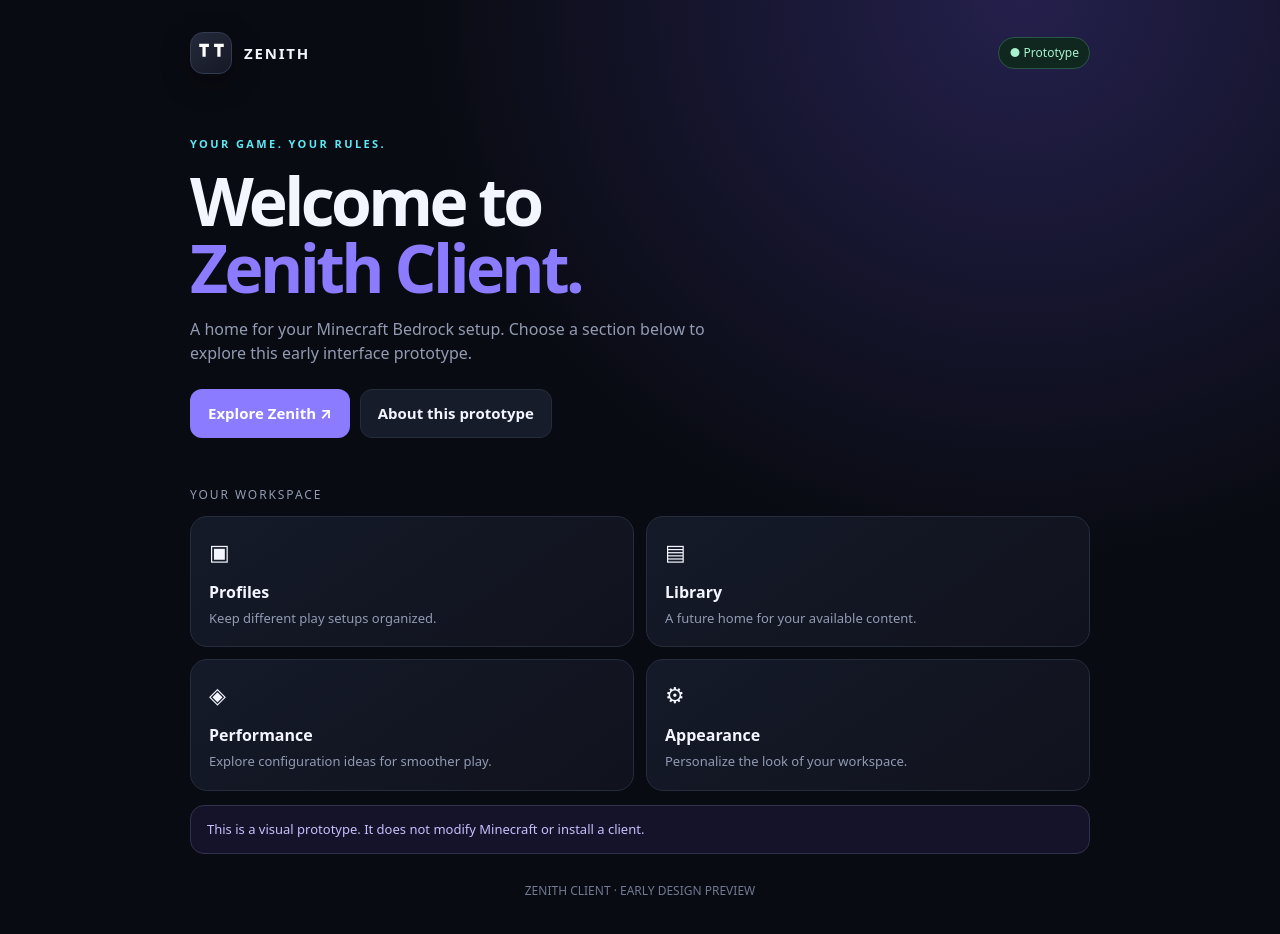
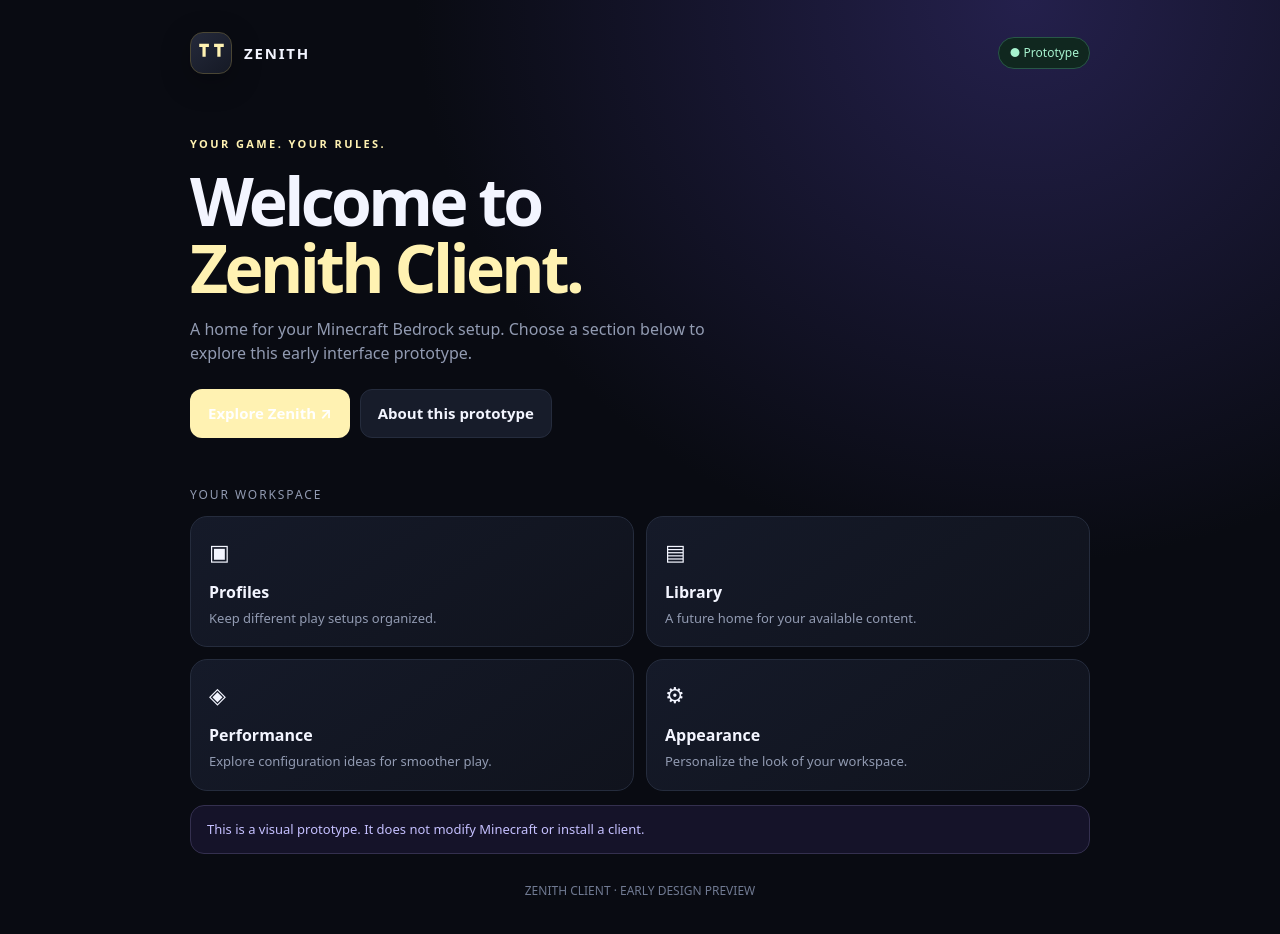
Before and after one commit to FrikZY123/Zenith-Client, a website: page index.html in a window 1280 px wide. Drawn offline with Linux system fonts and the light colour scheme.

Commit message:
Switch Zenith branding to warm pastel yellow

```diff
--- a/index.html
+++ b/index.html
@@ -8,13 +8,13 @@
   <link rel="manifest" href="./manifest.json">
   <title>Zenith Client</title>
   <style>
-    :root { color-scheme: dark; --bg:#090b12; --panel:#111521; --line:#252c3d; --text:#f3f5ff; --muted:#929bb2; --accent:#8b7cff; --cyan:#5ee7f5; }
+    :root { color-scheme: dark; --bg:#090b12; --panel:#111521; --line:#252c3d; --text:#f3f5ff; --muted:#929bb2; --accent:#FFF2B2; --cyan:#FFF2B2; }
     * { box-sizing:border-box; }
     body { margin:0; min-height:100vh; background:radial-gradient(ellipse at 80% 0%,#24204c 0,transparent 42%),var(--bg); color:var(--text); font:15px/1.5 system-ui,-apple-system,Segoe UI,sans-serif; }
     .shell { width:min(100% - 32px,900px); margin:0 auto; padding:24px 0 48px; }
     header { display:flex; align-items:center; justify-content:space-between; gap:12px; padding:8px 0 34px; }
     .brand { display:flex; align-items:center; gap:12px; font-weight:800; letter-spacing:.12em; }
-    .logo { display:grid; place-items:center; width:42px; height:42px; border-radius:13px; background:linear-gradient(140deg,#252a3b,#151925); border:1px solid #343b50; color:#fff; box-shadow:0 8px 30px #0004; }
+    .logo { display:grid; place-items:center; width:42px; height:42px; border-radius:13px; background:linear-gradient(140deg,#252a3b,#151925); border:1px solid #4a4634; color:#FFF2B2; box-shadow:0 8px 30px #0004; }
     .logo svg { width:31px; height:31px; }
     .status { color:#a7f3cf; border:1px solid #285747; background:#10271f; padding:6px 10px; border-radius:999px; font-size:12px; }
     .hero { padding:28px 0 30px; }
```
